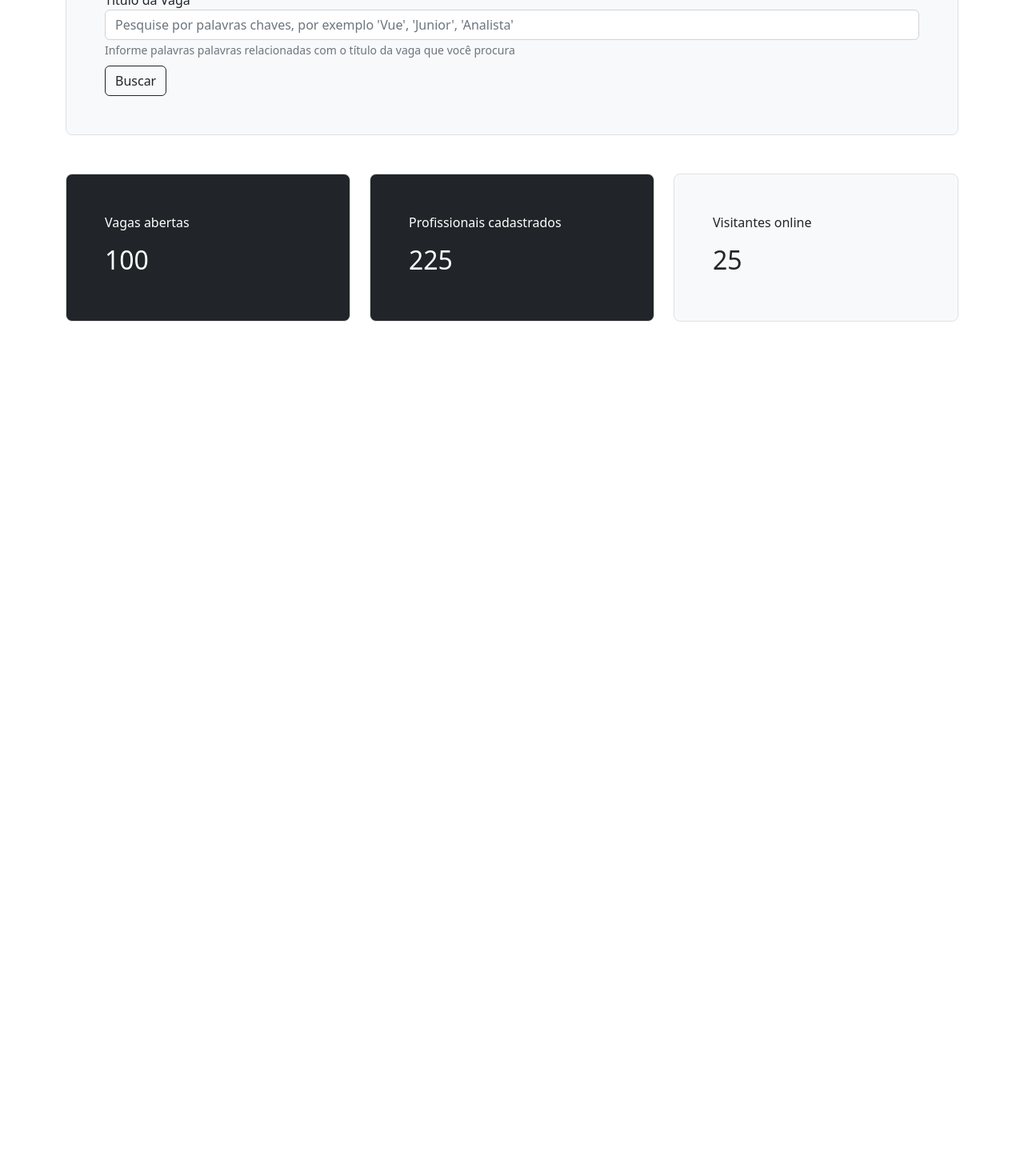
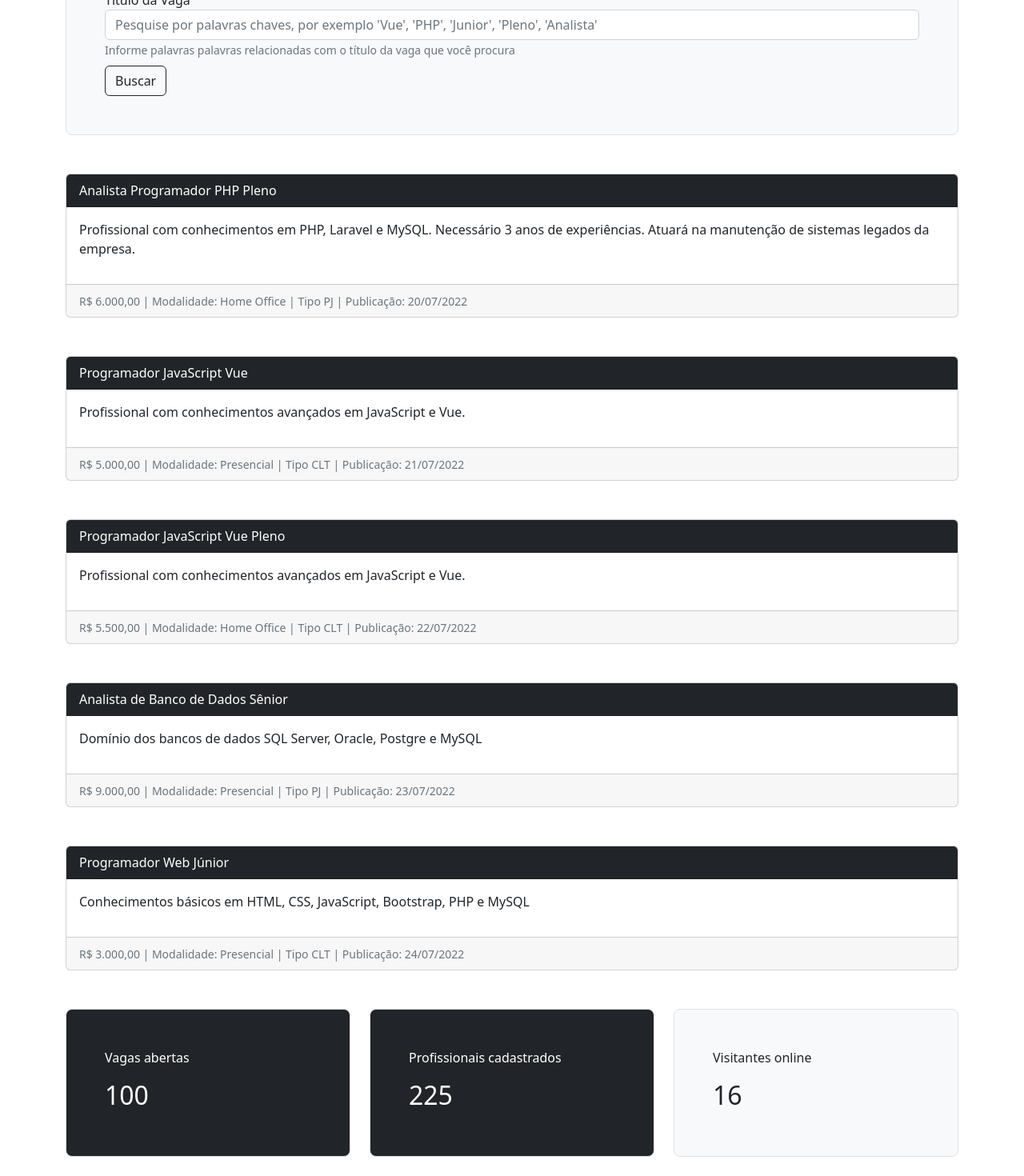
Before and after one commit to SamuelPereiraBrandao/Projeto-Vagas-Vue, a Vue app: page / in a window 1280 px wide. Shown: the part 359-1829 px from the top of the page at 80% size. Before the commit the page ends 800 px from the top, so only its background shows below. Built offline with nearby package versions, Linux system fonts and the light colour scheme.

Commit message:
add lista de vagas home

```diff
--- a/src/components/comuns/Indicador.vue
+++ b/src/components/comuns/Indicador.vue
@@ -1,17 +1,17 @@
 <template>
   <div :class="estilo">
-    <p>{{titulo}}</p>
-    <h2>{{indicador}}</h2>
+    <p>{{ titulo }}</p>
+    <h2>{{ indicador }}</h2>
   </div>
 </template>
 <script>
 export default {
   name: "IndicadorDoSite",
-  props:['titulo','indicador','bg','color'],
-  computed:{
-    estilo(){
-        return `h-100 p-5 rounded-3 border ${this.bg} ${this.color}`
-    }
-  }
+  props: ["titulo", "indicador", "bg", "color"],
+  computed: {
+    estilo() {
+      return `h-100 p-5 rounded-3 border ${this.bg} ${this.color}`;
+    },
+  },
 };
 </script>
--- a/src/components/comuns/PesquisarVaga.vue
+++ b/src/components/comuns/PesquisarVaga.vue
@@ -5,8 +5,17 @@
       <div class="col">
         <div class="form-group">
           <label for="">Titulo da Vaga</label>
-                                <input class="form-control" type="text" name="" id="" placeholder="Pesquise por palavras chaves, por exemplo 'Vue', 'Junior', 'Analista'">
-                                <small class="form-text text-muted">Informe palavras palavras relacionadas com o título da vaga que você procura</small>
+          <input
+            class="form-control"
+            type="text"
+            name=""
+            id=""
+            placeholder="Pesquise por palavras chaves, por exemplo 'Vue', 'PHP', 'Junior', 'Pleno', 'Analista'"
+          />
+          <small class="form-text text-muted"
+            >Informe palavras palavras relacionadas com o título da vaga que
+            você procura</small
+          >
         </div>
       </div>
     </div>
@@ -19,6 +28,6 @@
 </template>
 <script>
 export default {
-    name:'PesquisarVaga'
-}
+  name: "PesquisarVaga",
+};
 </script>
--- /dev/null
+++ b/src/components/comuns/Vaga.vue
@@ -0,0 +1,20 @@
+<template>
+  <div class="card">
+    <div class="card-header bg-dark text-white">{{titulo}}</div>
+    <div class="card-body">
+      <p>{{descricao}}</p>
+    </div>
+    <div class="card-footer">
+      <small class="text-muted"
+        >{{salario}} | Modalidade: {{modalidade}} | Tipo {{tipo}} | Publicação:
+        {{publicacao}}</small
+      >
+    </div>
+  </div>
+</template>
+<script>
+export default {
+  name: "PagVaga",
+  props: ["titulo", "descricao", "salario", "modalidade", "tipo", "publicacao"],
+};
+</script>
--- a/src/components/layouts/TopoSite.vue
+++ b/src/components/layouts/TopoSite.vue
@@ -1,8 +1,16 @@
 <template>
-<nav class="navbar navbar-expand-lg  navbar-dark bg-dark">
+  <nav class="navbar navbar-expand-lg navbar-dark bg-dark">
     <div class="container">
       <a class="navbar-brand" href="#">Vagas</a>
-    <button class="navbar-toggler" type="button" data-bs-toggle="collapse" data-bs-target="#navbarSupportedContent" aria-controls="navbarSupportedContent" aria-expanded="false" aria-label="Toggle navigation">
+      <button
+        class="navbar-toggler"
+        type="button"
+        data-bs-toggle="collapse"
+        data-bs-target="#navbarSupportedContent"
+        aria-controls="navbarSupportedContent"
+        aria-expanded="false"
+        aria-label="Toggle navigation"
+      >
         <span class="navbar-toggler-icon"></span>
       </button>
       <div class="collapse navbar-collapse" id="navbarSupportedContent">
@@ -14,19 +22,19 @@
             <a href="#" class="nav-link">Publicar Vaga</a>
           </li>
         </ul>
-
       </div>
     </div>
   </nav>
 </template>
 <script>
 export default {
-    name: 'TopoSite'
-}
+  name: "TopoSite",
+};
 </script>
 <style>
-.navbar{
+.navbar {
   border-radius: 0px 0px 10px 10px;
   margin-left: 0.3rem;
   margin-right: 0.3rem;
-}</style>
+}
+</style>
--- a/src/components/views/HomePrin.vue
+++ b/src/components/views/HomePrin.vue
@@ -5,46 +5,119 @@
         <pesquisar-vaga></pesquisar-vaga>
       </div>
     </div>
+
+    <div class="row mt-5" v-for="(vaga, index) in vagas" :key="index">
+      <div class="col">
+        <vaga
+        :titulo="vaga.titulo"
+        :descricao="vaga.descricao"
+        :salario="vaga.salario"
+        :modalidade="vaga.modalidade"
+        :tipo="vaga.tipo"
+        :publicacao="vaga.publicacao"
+        />
+      </div>
+    </div>
+
     <div class="row mt-5">
       <div class="col-4">
-                <indicador titulo="Vagas abertas" indicador="100" bg="bg-dark" color="text-white"></indicador>
+        <indicador
+          titulo="Vagas abertas"
+          indicador="100"
+          bg="bg-dark"
+          color="text-white"
+        ></indicador>
       </div>
       <div class="col-4">
-                <indicador titulo="Profissionais cadastrados" indicador="225" bg="bg-dark" color="text-white"></indicador>
+        <indicador
+          titulo="Profissionais cadastrados"
+          indicador="225"
+          bg="bg-dark"
+          color="text-white"
+        ></indicador>
       </div>
       <div class="col-4">
-                <indicador titulo="Visitantes online" indicador="25" bg="bg-light" color="text-dark"></indicador>
-
+        <indicador
+          titulo="Visitantes online"
+          :indicador="usuariosOnline"
+          bg="bg-light"
+          color="text-dark"
+        ></indicador>
       </div>
     </div>
   </div>
 </template>
 <script>
-import PesquisarVaga from '@/components/comuns/PesquisarVaga.vue'
-import Indicador from '@/components/comuns/Indicador.vue'
+import PesquisarVaga from "@/components/comuns/PesquisarVaga.vue";
+import Indicador from "@/components/comuns/Indicador.vue";
+import Vaga from "@/components/comuns/Vaga.vue";
 export default {
-    name:'HomePrin',
-    components:{
+  name: "HomePrin",
+  components: {
     PesquisarVaga,
     Indicador,
+    Vaga,
   },
-    activated(){
-        console.log('componente é ativado')
+  data: () => ({
+    usuariosOnline: 0,
+    vagas: [
+      {
+        titulo: "Analista Programador PHP Pleno",
+        descricao:
+          "Profissional com conhecimentos em PHP, Laravel e MySQL. Necessário 3 anos de experiências. Atuará na manutenção de sistemas legados da empresa.",
+        salario: "R$ 6.000,00",
+        modalidade: "Home Office",
+        tipo: "PJ",
+        publicacao: "20/07/2022",
       },
-    deactivated(){
-        console.log('componente é desativado')
+      {
+        titulo: "Programador JavaScript Vue",
+        descricao:
+          "Profissional com conhecimentos avançados em JavaScript e Vue.",
+        salario: "R$ 5.000,00",
+        modalidade: "Presencial",
+        tipo: "CLT",
+        publicacao: "21/07/2022",
       },
-     beforeUnmount(){
-        console.log('Antes de desmontar/destruir')
+      {
+        titulo: "Programador JavaScript Vue Pleno",
+        descricao:
+          "Profissional com conhecimentos avançados em JavaScript e Vue.",
+        salario: "R$ 5.500,00",
+        modalidade: "Home Office",
+        tipo: "CLT",
+        publicacao: "22/07/2022",
       },
-    unmounted(){
-        console.log('Desmontado/destruído')
+      {
+        titulo: "Analista de Banco de Dados Sênior",
+        descricao:
+          "Domínio dos bancos de dados SQL Server, Oracle, Postgre e MySQL",
+        salario: "R$ 9.000,00",
+        modalidade: "Presencial",
+        tipo: "PJ",
+        publicacao: "23/07/2022",
       },
-     created(){
-        console.log('criado')
-    }
-}
+      {
+        titulo: "Programador Web Júnior",
+        descricao:
+          "Conhecimentos básicos em HTML, CSS, JavaScript, Bootstrap, PHP e MySQL",
+        salario: "R$ 3.000,00",
+        modalidade: "Presencial",
+        tipo: "CLT",
+        publicacao: "24/07/2022",
+      },
+    ],
+  }),
+  methods: {
+    getUsuariosOnline() {
+      //pessoas online
+      this.usuariosOnline = Math.floor(Math.random() * 35); //entre 0 e 15
+    },
+  },
+  created() {
+    setInterval(this.getUsuariosOnline, 4500); //a cada 1seg
+  },
+};
 </script>
 <style scoped>
-
 </style>
```
Also changed, not shown: src/App.vue (+18 -20 lines), src/components/HelloWorld.vue (+6 -6 lines), src/components/layouts/ConteudoSite.vue (+16 -18 lines), src/components/views/PublicarVaga.vue (+5 -5 lines). Lines whose indentation alone changed are shown as unchanged.
